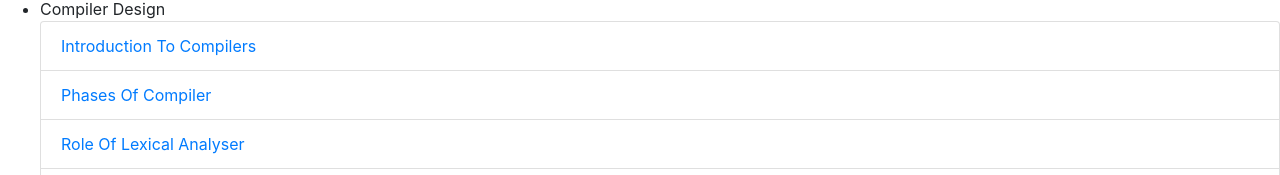
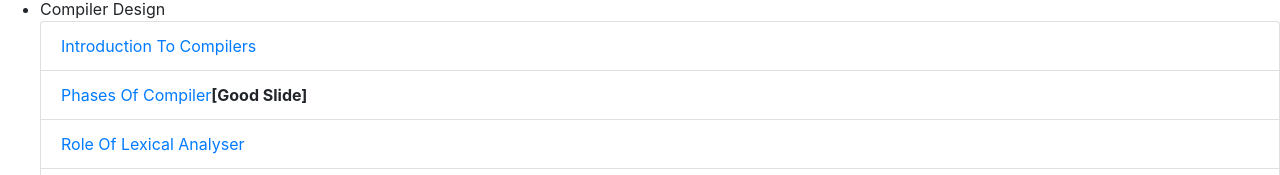
Before and after one commit to TrivandrumTuition/TrivandrumTuition.github.io, a plain HTML site: page sp.html in a window 1280 px wide. Shown: the part 598-773 px from the top of the page. Drawn offline with nearby package versions, Linux system fonts and the light colour scheme.

Commit message:
Added Good Slide

```diff
--- a/sp.html
+++ b/sp.html
@@ -89,7 +89,7 @@
             <a href=" https://drive.google.com/file/d/1aJd049rYeM-vZkMrBZpXlg8Z4q1ZpH70/view?usp=drive_link" target="_blank">Introduction To Compilers</a>
         </li>
          <li class="list-group-item">
-            <a href="https://drive.google.com/file/d/1Vfi03U-N2s2ey7hQkqYrayxnoJ8Aeblt/view?usp=drive_link" target="_blank">Phases Of Compiler</a>
+            <a href="https://drive.google.com/file/d/1Vfi03U-N2s2ey7hQkqYrayxnoJ8Aeblt/view?usp=drive_link" target="_blank">Phases Of Compiler</a><b>[Good Slide]</b></b>
         </li>
            <li class="list-group-item">
             <a href="https://drive.google.com/file/d/13Ogp2cTItvOE36UUd_csTx6y2_lv7ewp/view?usp=drive_link" target="_blank">Role Of Lexical Analyser</a></li>
```
